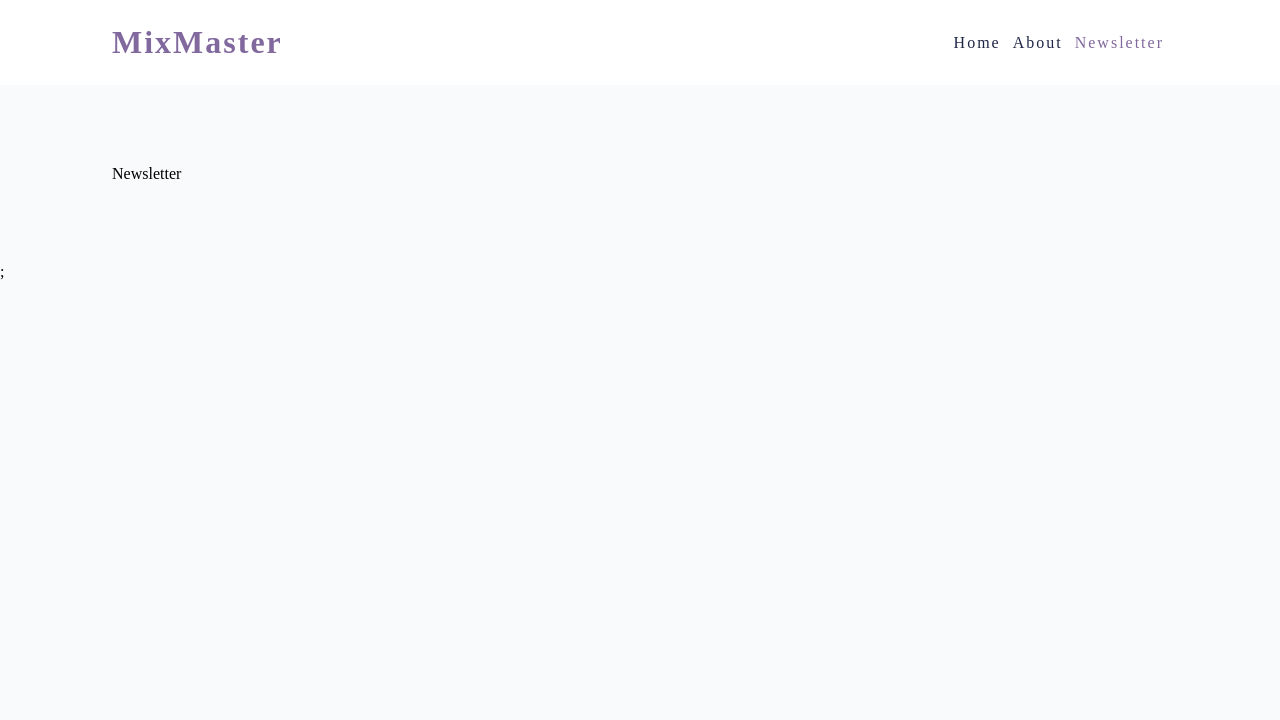
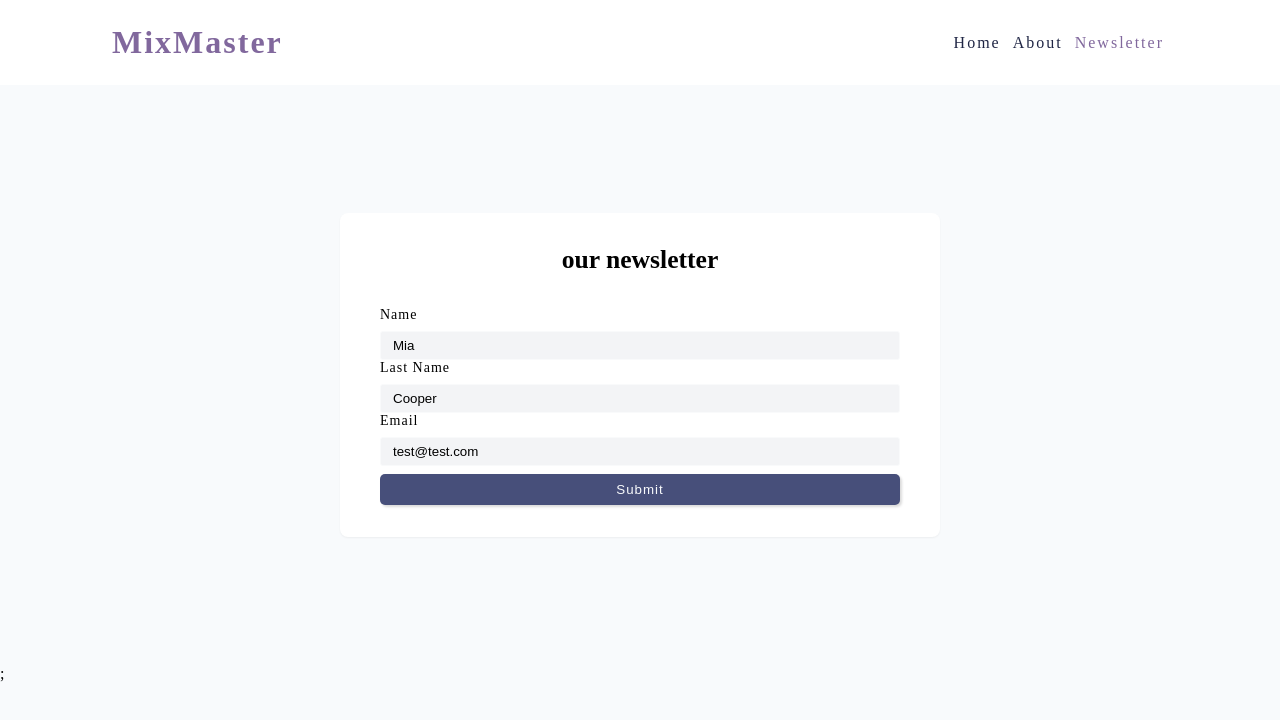
Before and after one commit to miawithcode/mixmaster, a React (Vite) app: page /newsletter in a window 1280 px wide. Shown: the top 720 px of the page. Built offline with nearby package versions, Linux system fonts and the light colour scheme.

Commit message:
feat: newsletter structure

```diff
--- a/src/assets/wrappers/ErrorPage.js
+++ b/src/assets/wrappers/ErrorPage.js
@@ -25,18 +25,6 @@ const Wrapper = styled.div`
     margin-bottom: 1rem;
     color: var(--grey);
   }
-  button {
-    background: var(--secondary);
-    border-color: transparent;
-    padding: 0.5rem 1rem;
-    border-radius: 8px;
-    box-shadow: rgba(0, 0, 0, 0.15) 1.95px 1.95px 2.6px;
-    cursor: pointer;
-    transition: all 0.3s ease;
-    :hover {
-      background: var(--secondary-600);
-    }
-  }
   a {
     color: var(--white);
     font-size: 1rem;
--- a/src/index.css
+++ b/src/index.css
@@ -7,14 +7,16 @@
 }
 
 :root {
-  --primary: #81689D;
-  --secondary: #474F7A;
+  --primary: #81689d;
+  --secondary: #474f7a;
   --secondary-600: #424970;
-  --pink: #FFD0EC;
-  --dark: #1F2544;
+  --pink: #ffd0ec;
+  --dark: #1f2544;
   --white: #f8fafc;
   --black: #121212;
   --grey: #6b7280;
+  --border-gray: #f9fafb;
+  --bg-gray: #f3f4f6;
 
   --view-width: 90vw;
   --max-width: 1120px;
@@ -29,10 +31,108 @@ a {
   text-decoration: none;
 }
 
+h1 {
+  font-size: clamp(2rem, 5vw, 5rem); /* Large heading */
+}
+
+h2 {
+  font-size: clamp(1.5rem, 3vw, 3rem); /* Medium heading */
+}
+
+h3 {
+  font-size: clamp(1.25rem, 2.5vw, 2.5rem); /* Small heading */
+}
+
+h4 {
+  font-size: clamp(1rem, 2vw, 2rem); /* Extra small heading */
+}
+
+h5 {
+  font-size: clamp(0.875rem, 1.5vw, 1.5rem); /* Tiny heading */
+}
+
+/* BIGGER FONTS */
+/* h1 {
+  font-size: clamp(3rem, 6vw, 6rem);
+}
+
+h2 {
+  font-size: clamp(2.5rem, 5vw, 5rem);
+}
+
+h3 {
+  font-size: clamp(2rem, 4vw, 4rem);
+}
+
+h4 {
+  font-size: clamp(1.5rem, 3vw, 3rem);
+}
+
+h5 {
+  font-size: clamp(1rem, 2vw, 2rem);
+}
+ */
+
 .img {
   width: 100%;
   display: block;
   object-fit: cover;
+}
+
+.btn {
+  cursor: pointer;
+  color: var(--white);
+  border-color: transparent;
+  background: var(--secondary);
+  border: transparent;
+  border-radius: 5px;
+  letter-spacing: 1px;
+  /* padding: 0.375rem 0.75rem; */
+  padding: 0.5rem 1rem;
+  box-shadow: rgba(0, 0, 0, 0.15) 1.95px 1.95px 2.6px;
+  transition: all 0.3s ease;
+  text-transform: capitalize;
+  display: inline-block;
+  text-transform: capitalize;
+}
+.btn:hover {
+  background: var(--secondary-600);
+}
+
+.btn-block {
+  width: 100%;
+}
+
+.form {
+  width: 100%;
+  max-width: var(--fixed-width);
+  background: #fff;
+  border-radius: 8px;
+  box-shadow: rgba(0, 0, 0, 0.05) 0px 1px 2px 0px;
+  padding: 2rem 2.5rem;
+  margin: 3rem auto;
+}
+
+.form-label {
+  display: block;
+  font-size: 0.875rem;
+  margin-bottom: 0.5rem;
+  text-transform: capitalize;
+  letter-spacing: 1px;
+}
+
+.form-input,
+.form-textarea {
+  width: 100%;
+  padding: 0.375rem 0.75rem;
+  border-radius: 3px;
+  background: var(--bg-gray);
+  border: 1px solid var(--border-gray);
+}
+
+::placeholder {
+  font-family: inherit;
+  color: var(--grey-400);
 }
 
 .page {
@@ -43,21 +143,21 @@ a {
 }
 
 .loader {
-  border: 4px solid rgba(0, 0, 0, .1);
+  border: 4px solid rgba(0, 0, 0, 0.1);
   border-left-color: transparent;
   border-radius: 50%;
   margin: auto;
 }
 
 .loader {
-  border: 4px solid rgba(0, 0, 0, .1);
+  border: 4px solid rgba(0, 0, 0, 0.1);
   border-left-color: transparent;
   width: 36px;
   height: 36px;
 }
 
 .loader {
-  border: 4px solid rgba(0, 0, 0, .1);
+  border: 4px solid rgba(0, 0, 0, 0.1);
   border-left-color: transparent;
   width: 36px;
   height: 36px;
--- a/src/pages/Error.jsx
+++ b/src/pages/Error.jsx
@@ -15,7 +15,7 @@ const Error = () => {
           <p>
             Sorry, the page you are looking for doesn't exist or has been moved.
           </p>
-          <button>
+          <button className='btn'>
             <Link to="/">Take me home</Link>
           </button>
         </div>
--- a/src/pages/Newsletter.jsx
+++ b/src/pages/Newsletter.jsx
@@ -1,6 +1,60 @@
 const Newsletter = () => {
   return (
-    <div>Newsletter</div>
-  )
-}
-export default Newsletter
+    <form className="form">
+      <h4 style={{ textAlign: 'center', marginBottom: '2rem' }}>
+        our newsletter
+      </h4>
+
+      {/* name */}
+      <div>
+        <label htmlFor="name" className="form-label">
+          name
+        </label>
+        <input
+          type="text"
+          className="form-input"
+          name="name"
+          id="name"
+          defaultValue="Mia"
+        />
+      </div>
+
+      {/* last name */}
+      <div>
+        <label htmlFor="lastName" className="form-label">
+          last name
+        </label>
+        <input
+          type="text"
+          className="form-input"
+          name="lastName"
+          id="lastName"
+          defaultValue="Cooper"
+        />
+      </div>
+
+      {/* email */}
+      <div>
+        <label htmlFor="email" className="form-label">
+          email
+        </label>
+        <input
+          type="text"
+          className="form-input"
+          name="email"
+          id="email"
+          defaultValue="test@test.com"
+        />
+      </div>
+
+      <button
+        type="submit"
+        className="btn btn-block"
+        style={{ marginTop: '0.5rem' }}
+      >
+        submit
+      </button>
+    </form>
+  );
+};
+export default Newsletter;
```
